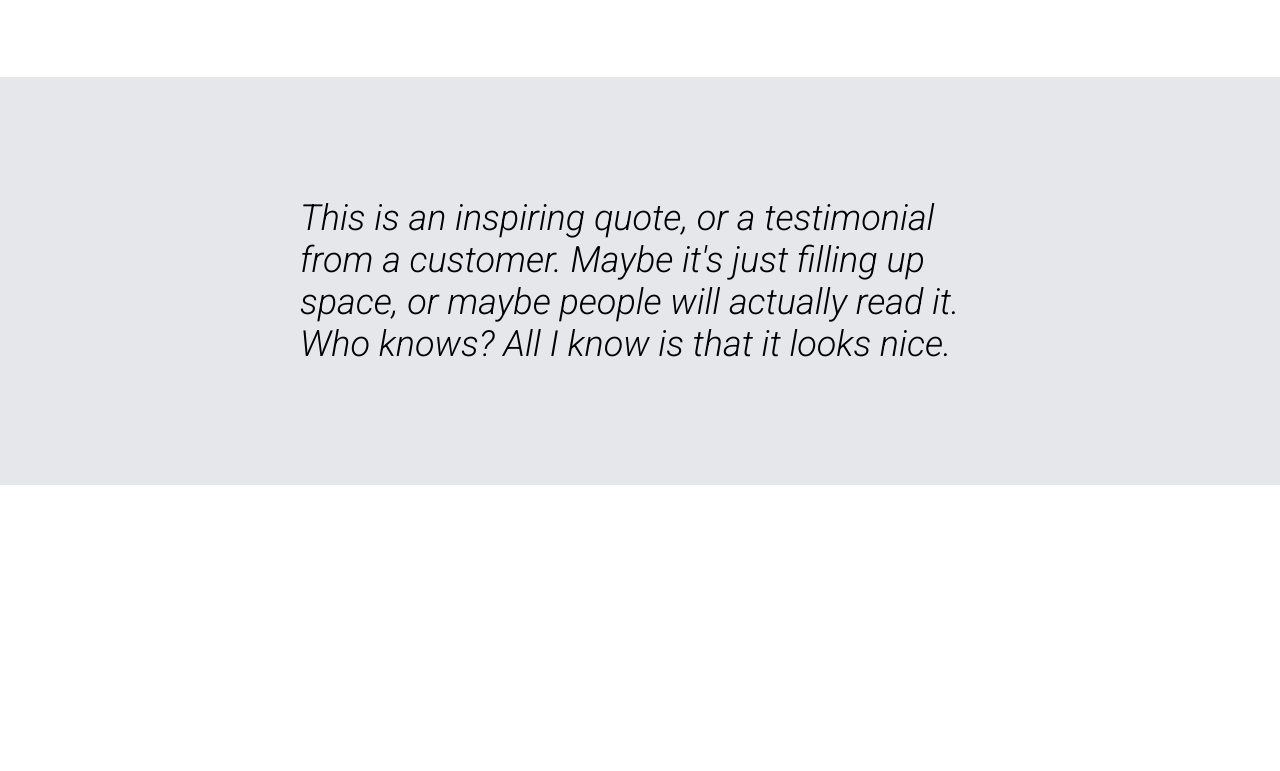
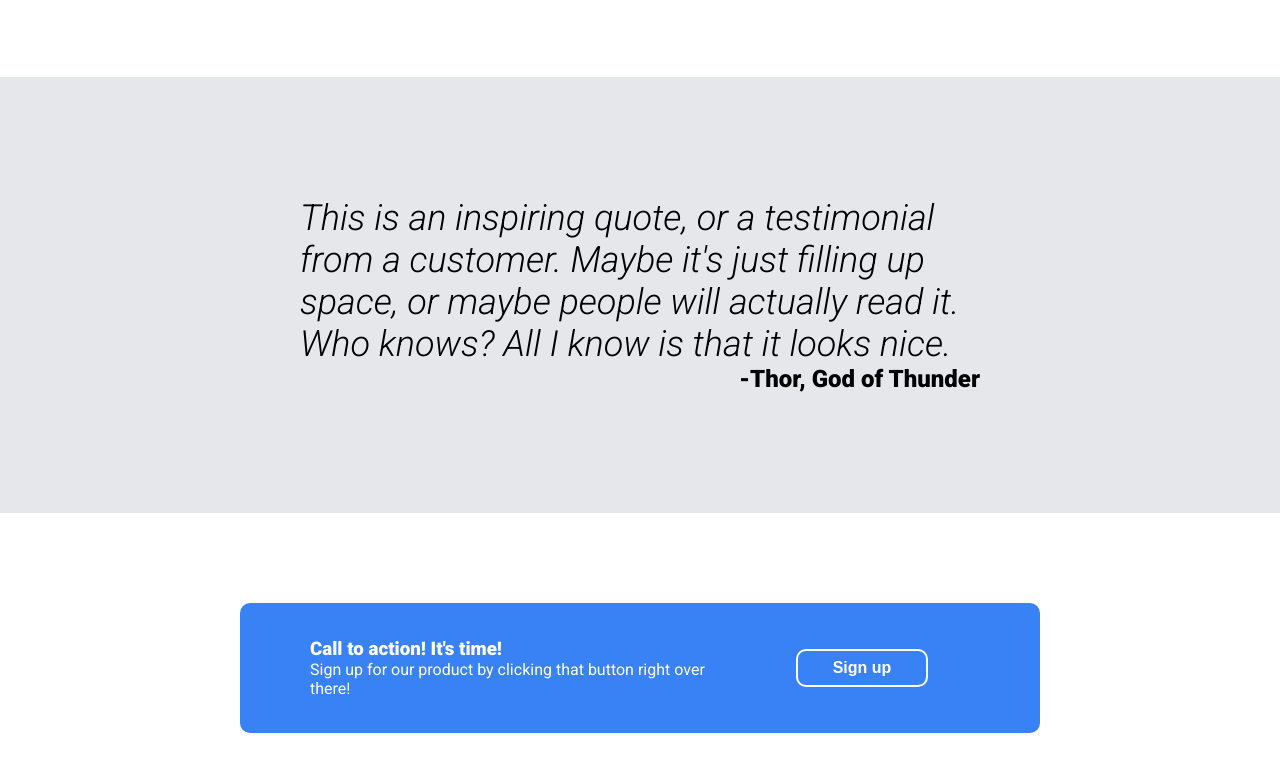
Before and after one commit to trans-ducer/TOP-LandingPage, a plain HTML site: page index.html in a window 1280 px wide. Shown: the part 865-1636 px from the top of the page. Before the commit the page ends 1350 px from the top, so only its background shows below. Drawn offline with Linux system fonts and the light colour scheme.

Commit message:
Implemented Call to action

```diff
--- a/index.html
+++ b/index.html
@@ -74,7 +74,18 @@
         This is an inspiring quote, or a testimonial from a customer. Maybe it's
          just filling up space, or maybe people will actually read it. Who
          knows? All I know is that it looks nice.
+         <div class="author">-Thor, God of Thunder</p>
       </blockquote>
+
+    </article>
+    <article class="call-to-action">
+      <section>
+        <h1>Call to action! It's time!</h1>
+        <p>Sign up for our product by clicking that button right over there!</p>
+      </section>
+      <div class="button-container">
+          <button class="button button-call-to-action">Sign up</button>
+      </div>
     </article>
   </main>
 </body>
--- a/style.css
+++ b/style.css
@@ -90,6 +90,7 @@ header {
   justify-content: center;
   gap: 3em;
   margin-bottom: 80px;
+  flex-wrap: wrap;
 }
 
 main h2 {
@@ -104,6 +105,7 @@ main h2 {
   flex-basis: 0;
   display: flex;
   flex-direction: column;
+
 }
 
 .central-section .element .frame {
@@ -136,3 +138,44 @@ main h2 {
 .quote blockquote {
 
 }
+
+.author {
+  text-align: right;
+  font-style: normal;
+  font-weight: bold;
+  font-size: 24px;
+}
+
+.call-to-action {
+  background-color: #3882F6;
+  color: white;
+  display: flex;
+  margin: 90px 240px;
+  padding: 35px 70px;
+  border-radius: 10px;
+  justify-content: space-between;
+  align-items: center;
+  gap: 3rem;
+}
+
+.call-to-action section {
+  flex-basis: 1;
+  flex-grow: 1;
+  flex-shrink: 1;
+  max-width: 60%;
+}
+
+.button-container {
+  display: flex;
+  justify-content: center;
+  align-items: center;
+  flex-basis: 1;
+  flex-grow: 1;
+}
+
+.button-call-to-action {
+  background-color: #3882F6;
+  color: white;
+  border: 2px;
+  border-style: solid;
+}
```
